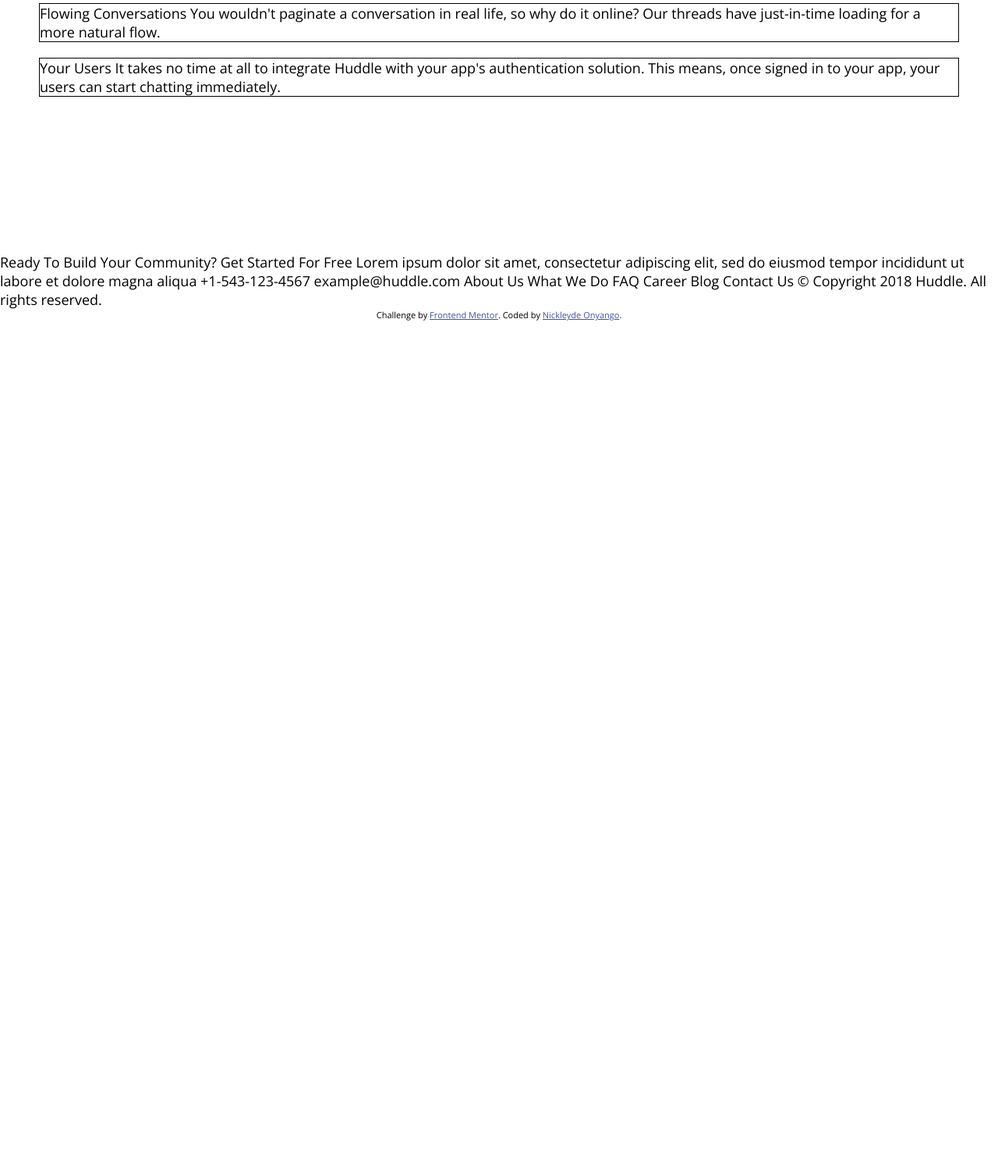
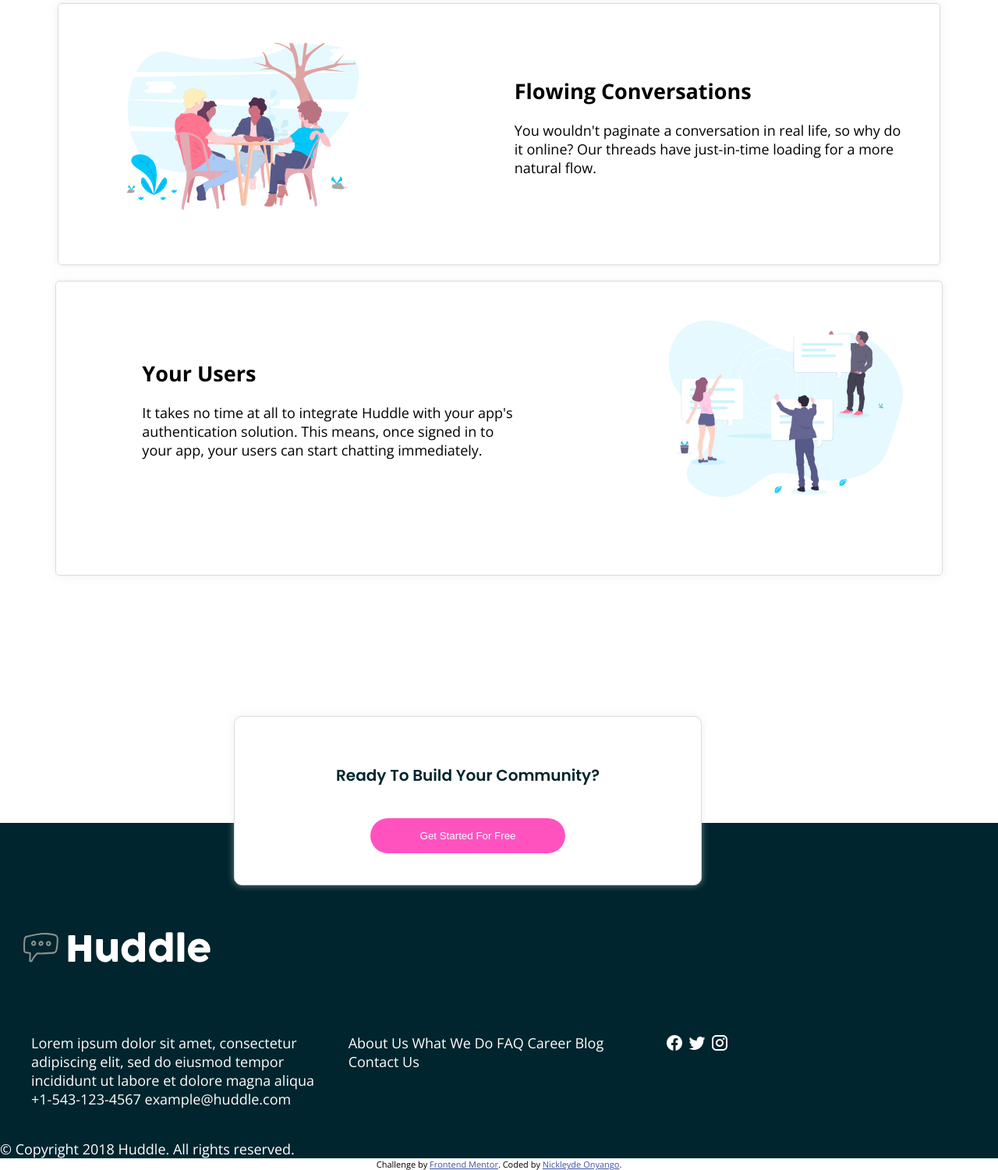
Before and after one commit to nickonyi/huddle-landing-page, a plain HTML site: page index.html in a window 1280 px wide. Shown: the part 1134-2634 px from the top of the page at 78% size. Before the commit the page ends 1545 px from the top, so only its background shows below. Drawn offline with nearby package versions, Linux system fonts and the light colour scheme; a web font is replaced by a local one.

Commit message:
Huddle landing page

```diff
--- a/index.html
+++ b/index.html
@@ -64,16 +64,57 @@
 
         </div>
         <div class="box container-2">
-            Flowing Conversations You wouldn't paginate a conversation in real life, so why do it online? Our threads have just-in-time loading for a more natural flow.
+            <img class="container-2-content-img" src="./images/illustration-flowing-conversation.svg" alt="">
+            <div class="container-2-content">
+                <h2 class="container-header">
+                    Flowing Conversations
+                </h2>
+                <p class="container-text-2">
+                    You wouldn't paginate a conversation in real life, so why do <br> it online? Our threads have just-in-time loading for a more <br> natural flow.
+                </p>
+            </div>
+
         </div>
         <div class="box container-3">
-            Your Users It takes no time at all to integrate Huddle with your app's authentication solution. This means, once signed in to your app, your users can start chatting immediately.
+            <div class="container-3-content">
+                <h2 class="container-header">
+                    Your Users
+                </h2>
+                <p class="container-text-3">
+                    It takes no time at all to integrate Huddle with your app's <br> authentication solution. This means, once signed in to <br> your app, your users can start chatting immediately.
+                </p>
+            </div>
+            <img class="container-3-content-img" src="./images/illustration-your-users.svg" alt="">
         </div>
     </div>
+    <div class="footer-card">
+        <div class="footer-card-header">
+            Ready To Build Your Community?
+        </div>
+        <button class="footer-btn">
+            Get Started For Free
+          </button>
+    </div>
+    <div class="footer">
+        <div class="footer-logo">
+            <img class="footer-img" src="./images/logo.svg" alt="">
+        </div>
+        <div class="footer-content">
+            <div class="footer-content-1">
+                Lorem ipsum dolor sit amet, consectetur <br> adipiscing elit, sed do eiusmod tempor <br> incididunt ut labore et dolore magna aliqua <br> +1-543-123-4567 example@huddle.com
+            </div>
+            <div class="footer-content-2">
+                About Us What We Do FAQ Career Blog Contact Us
+            </div>
+            <div class="footer-icons">
+                <img src="./images/facebook (1).png" alt="">
+                <img src="./images/twitter (1).png" alt="">
+                <img src="./images/instagram (1).png" alt="">
+            </div>
+        </div>
+        &copy; Copyright 2018 Huddle. All rights reserved.
+    </div>
 
-
-    Ready To Build Your Community? Get Started For Free Lorem ipsum dolor sit amet, consectetur adipiscing elit, sed do eiusmod tempor incididunt ut labore et dolore magna aliqua +1-543-123-4567 example@huddle.com About Us What We Do FAQ Career Blog Contact
-    Us &copy; Copyright 2018 Huddle. All rights reserved.
 
     <footer>
         <p class="attribution">
--- a/style.css
+++ b/style.css
@@ -82,7 +82,7 @@ body {
 /*----------------container styling---------------------------*/
 
 .container {
-    padding: 100px 50px 200px 50px;
+    padding: 100px 50px 100px 50px;
     display: flex;
     flex-direction: column;
     align-items: center;
@@ -94,7 +94,9 @@ body {
 }
 
 .box {
-    border: 1px solid black;
+    border: 1px solid hsl(192, 7%, 86%);
+    border-radius: 5px;
+    box-shadow: 0 0 10px hsl(192, 7%, 86%, 0.5);
 }
 
 .container-1 {
@@ -113,6 +115,118 @@ body {
     margin-top: 20px;
 }
 
+.container-2 {
+    display: flex;
+    padding: 50px 50px 70px 85px;
+    gap: 200px;
+}
+
+.container .container-2-content {
+    align-self: center;
+}
+
+.container-2-content {
+    margin-left: 0;
+}
+
+.container-2-content-img {
+    width: 300px;
+    height: auto;
+}
+
+.container-text-2 {
+    margin-top: 20px;
+}
+
+.container-3 {
+    display: flex;
+    padding: 50px 50px 100px 110px;
+    gap: 200px;
+}
+
+.container .container-3-content {
+    align-self: center;
+}
+
+.container-3-content {
+    margin-left: 0;
+}
+
+.container-3-content-img {
+    width: 300px;
+    height: auto;
+}
+
+.container-text-3 {
+    margin-top: 20px;
+}
+
+
+/*----------------Footer card styling---------------------------*/
+
+.footer-card {
+    border: 1px solid hsl(192, 7%, 86%);
+    width: 600px;
+    position: relative;
+    top: 80px;
+    left: 300px;
+    background-color: hsl(0, 0%, 100%);
+    text-align: center;
+    padding: 40px;
+    border-radius: 10px;
+    box-shadow: 0 0 10px hsl(192, 7%, 86%, 0.5);
+}
+
+.footer-card-header {
+    font-family: 'Poppins', sans-serif;
+    font-size: 20px;
+    margin-bottom: 40px;
+    margin-top: 20px;
+    color: hsl(192, 100%, 9%);
+    font-weight: 600;
+}
+
+.footer-btn {
+    padding: 15px 30px 15px 30px;
+    border-radius: 25px;
+    color: hsl(0, 0%, 100%);
+    background-color: hsl(322, 100%, 66%);
+    border: none;
+    width: 250px;
+}
+
+
+/*----------------Footer styling---------------------------*/
+
+.footer {
+    background-color: hsl(192, 100%, 9%);
+    color: #ffffff;
+    padding-top: 130px;
+}
+
+.footer-logo {
+    height: 100px;
+    margin-left: 30px;
+    width: 50px;
+    background-repeat: no-repeat;
+    position: relative;
+    top: 10px;
+}
+
+.footer-img {
+    filter: invert(100%) sepia(100%) saturate(0%) hue-rotate(125deg) brightness(110%) contrast(102%);
+}
+
+.footer-content {
+    display: flex;
+    padding: 40px;
+    gap: 20px;
+}
+
+.footer-content>div {
+    flex: 1;
+}
+
 .attribution {
     font-size: 11px;
     text-align: center;
```
Also changed, not shown: images/facebook (1).png (added), images/facebook.png (added), images/instagram (1).png (added), images/instagram.png (added), images/twitter (1).png (added), images/twitter.png (added).
